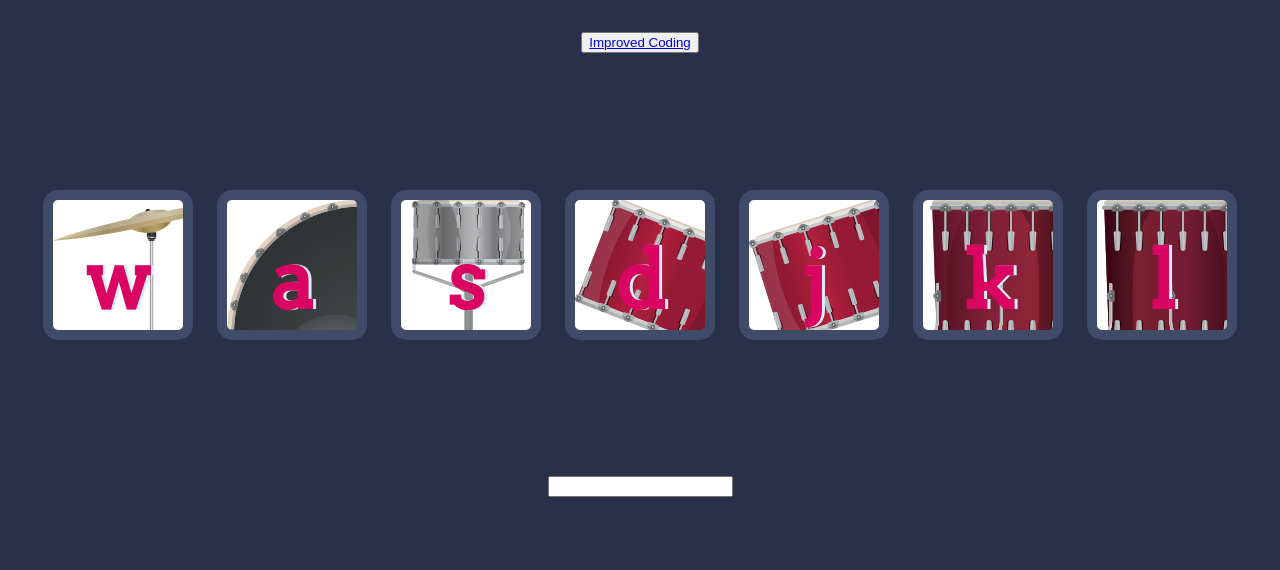
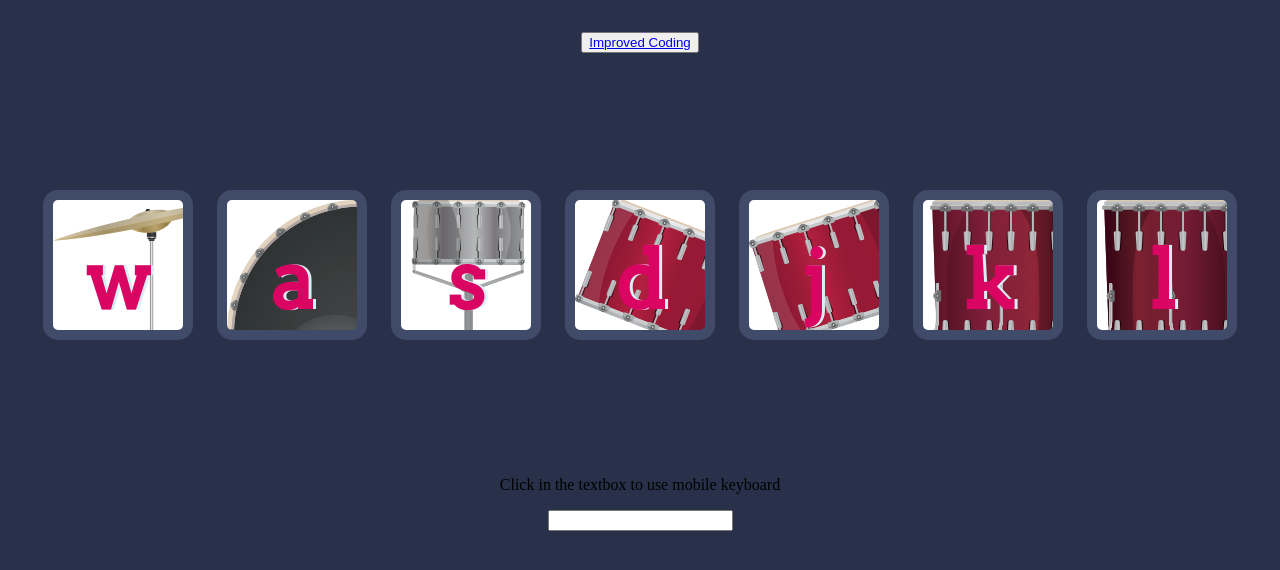
Before and after one commit to NateUpham/DrumKit, a plain HTML site: page index.html in a window 1280 px wide. Shown: the part 174-744 px from the top of the page. Drawn offline with Linux system fonts and the light colour scheme.

Commit message:
Update index.html

```diff
--- a/index.html
+++ b/index.html
@@ -23,6 +23,8 @@
     <button class="k drum">k</button>
     <button class="l drum">l</button>
   </div>
+
+  <p>Click in the textbox to use mobile keyboard</p>
   <input type= "text">
 
 <script src= "drum.js" charset= "utf-8"></script>
```
